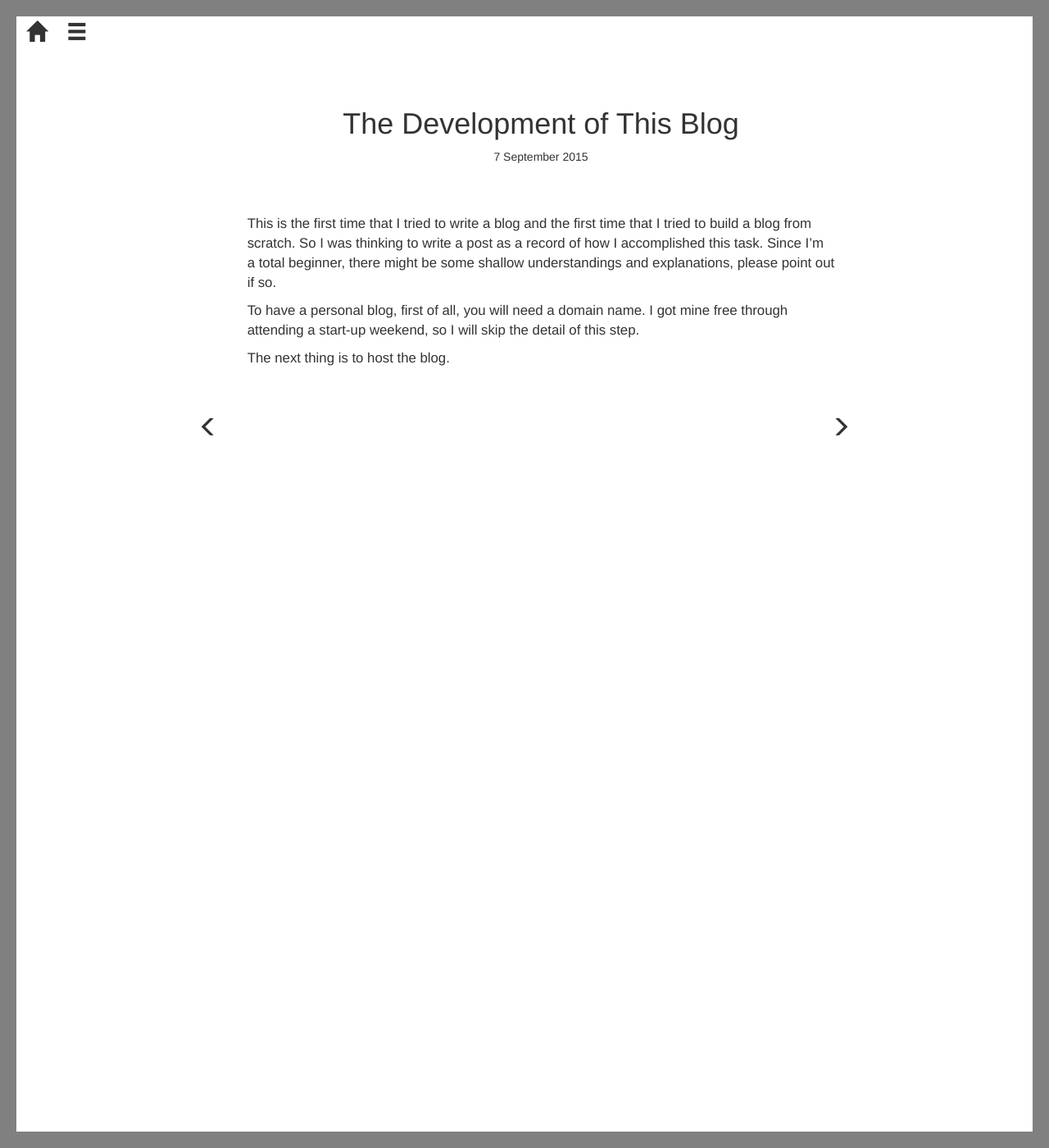
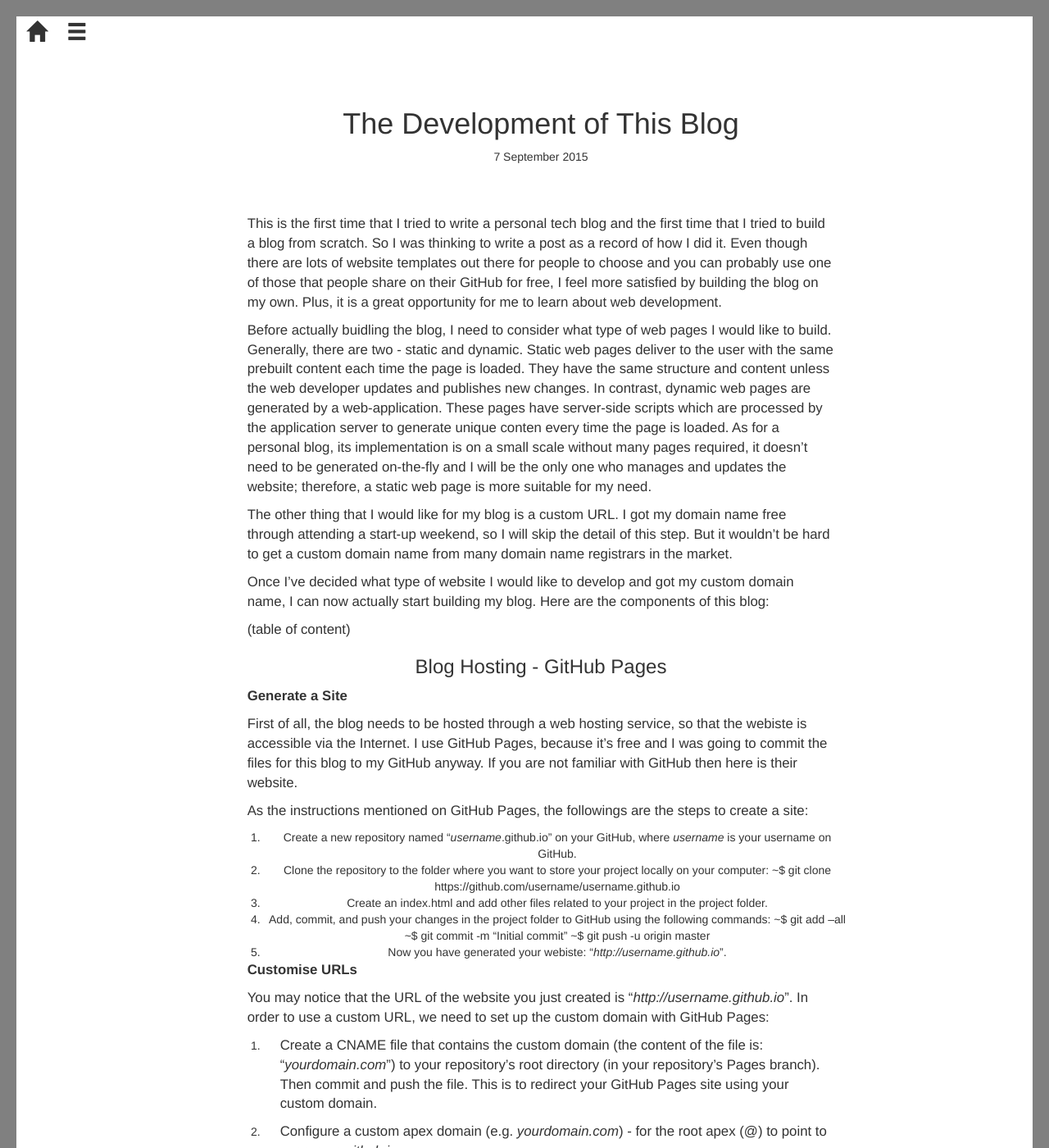
Before and after one commit to francesliang/francesliang.github.io, a Jekyll site: the page built from _posts/2015-09-07-the-development-of-this-blog.md, in a window 1280 px wide and 1400 px high. Shown: the whole window at 82% size. Built offline with Jekyll 4.4.1, drawn with Linux system fonts in a browser that asks for light colours; nearby versions of some CDN libraries; comment, search, counter and statistics services are not loaded; some of the changed text lies outside the part shown.

Commit message:
Updated post

```diff
--- a/_posts/2015-09-07-the-development-of-this-blog.md
+++ b/_posts/2015-09-07-the-development-of-this-blog.md
@@ -3,8 +3,59 @@ layout: post_entry
 title: The Development of This Blog
 ---
 
-This is the first time that I tried to write a blog and the first time that I tried to build a blog from scratch. So I was thinking to write a post as a record of how I accomplished this task. Since I'm a total beginner, there might be some shallow understandings and explanations, please point out if so.
+This is the first time that I tried to write a personal tech blog and the first time that I tried to build a blog from scratch. So I was thinking to write a post as a record of how I did it. Even though there are lots of website templates out there for people to choose and you can probably use one of those that people share on their GitHub for free, I feel more satisfied by building the blog on my own. Plus, it is a great opportunity for me to learn about web development.
 
-To have a personal blog, first of all, you will need a domain name. I got mine free through attending a start-up weekend, so I will skip the detail of this step.
+Before actually buidling the blog, I need to consider what type of web pages I would like to build. Generally, there are two - static and dynamic. Static web pages deliver to the user with the same prebuilt content each time the page is loaded. They have the same structure and content unless the web developer updates and publishes new changes. In contrast, dynamic web pages are generated by a web-application. These pages have server-side scripts which are processed by the application server to generate unique conten every time the page is loaded. As for a personal blog, its implementation is on a small scale without many pages required, it doesn't need to be generated on-the-fly and I will be the only one who manages and updates the website; therefore, a static web page is more suitable for my need.
 
-The next thing is to host the blog.
+The other thing that I would like for my blog is a custom URL. I got my domain name free through attending a start-up weekend, so I will skip the detail of this step. But it wouldn't be hard to get a custom domain name from many domain name registrars in the market.
+
+Once I've decided what type of website I would like to develop and got my custom domain name, I can now actually start building my blog. Here are the components of this blog:
+
+(table of content)
+
+###Blog Hosting - GitHub Pages
+
+**Generate a Site**
+
+First of all, the blog needs to be hosted through a web hosting service, so that the webiste is accessible via the Internet. I use [GitHub Pages](https://pages.github.com/), because it's free and I was going to commit the files for this blog to [my GitHub](https://github.com/francesliang/francesliang.github.io) anyway. If you are not familiar with GitHub then [here](https://github.com/) is their website.
+
+As the [instructions](https://pages.github.com/) mentioned on GitHub Pages, the followings are the steps to create a site:
+
+1. Create a new repository named "*username*.github.io" on your GitHub, where *username* is your username on GitHub.
+2. Clone the repository to the folder where you want to store your project locally on your computer:
+	~$ git clone https://github.com/username/username.github.io
+3. Create an index.html and add other files related to your project in the project folder.
+4. Add, commit, and push your changes in the project folder to GitHub using the following commands:
+	~$ git add --all
+	~$ git commit -m "Initial commit"
+	~$ git push -u origin master
+5. Now you have generated your webiste: "*http://username.github.io*".
+
+**Customise URLs**
+
+You may notice that the URL of the website you just created is "*http://username.github.io*". In order to use a custom URL, we need to [set up the custom domain with GitHub Pages](https://help.github.com/articles/setting-up-a-custom-domain-with-github-pages/):
+
+1. Create a CNAME file that contains the custom domain (the content of the file is: "*yourdomain.com*") to your repository's root directory (in your repository's Pages branch). Then commit and push the file. This is to redirect your GitHub Pages site using your custom domain.
+
+2. Configure a custom apex domain (e.g. *yourdomain.com*) -  for the root apex (@) to point to *username.github.io*
+  * With your DNS provider, create A records (in the DNS manager) that point to the following IP address:
+    - 192.30.252.153
+    - 192.30.252.154
+	See the following as an example:
+
+	(img)
+
+  * If your DNS provider supports ALIAS records or ANAME records, then you may choose to create an ALIAS or ANAME record and point it to *username.github.io* instead.
+
+3. Configure a custom subdomain (e.g. *www.yourdomain.com*) - for www. to point to *username.github.io*
+  * In your DNS manager, create a CNAME record and point it to *username.github.io*. See the following as an example:
+
+  (img)
+
+ 4. Check if your name server has been updated using the *dig* command:
+ 	~$ dig *yourdomain.com* +nostats +nocomments +nocmd
+
+
+If the congifuration is successful, you should be able to access to your webiste through both *yourdomain.com* and *www.yourdomian.com*.
+
+###Blog Design - Bootstrap
```
Also changed, not shown: 2 other files.
